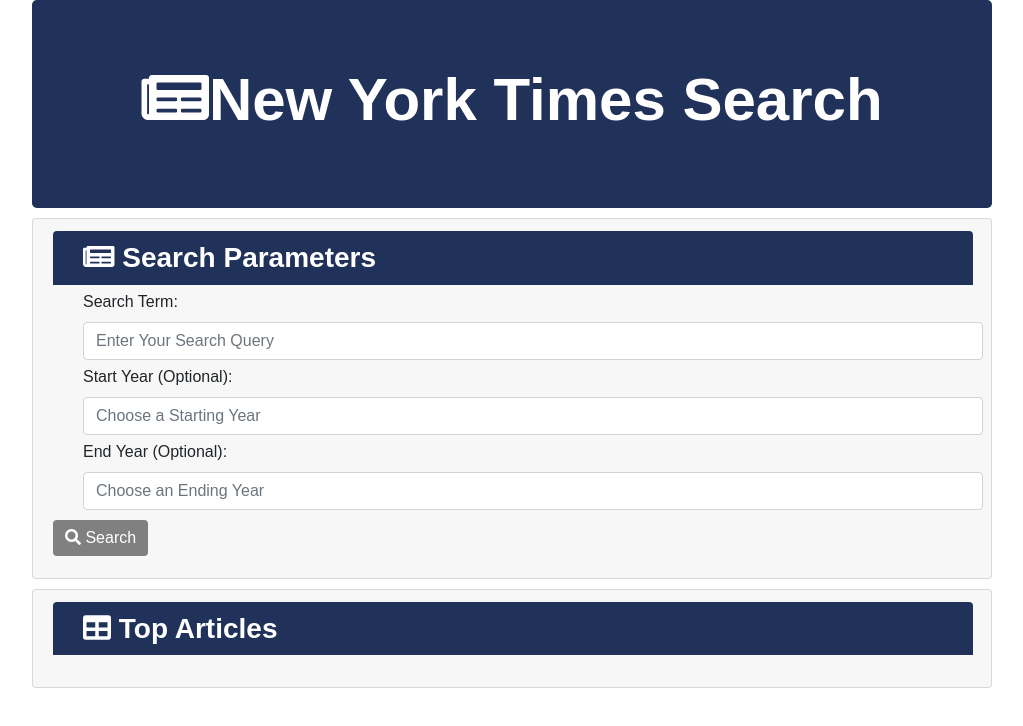
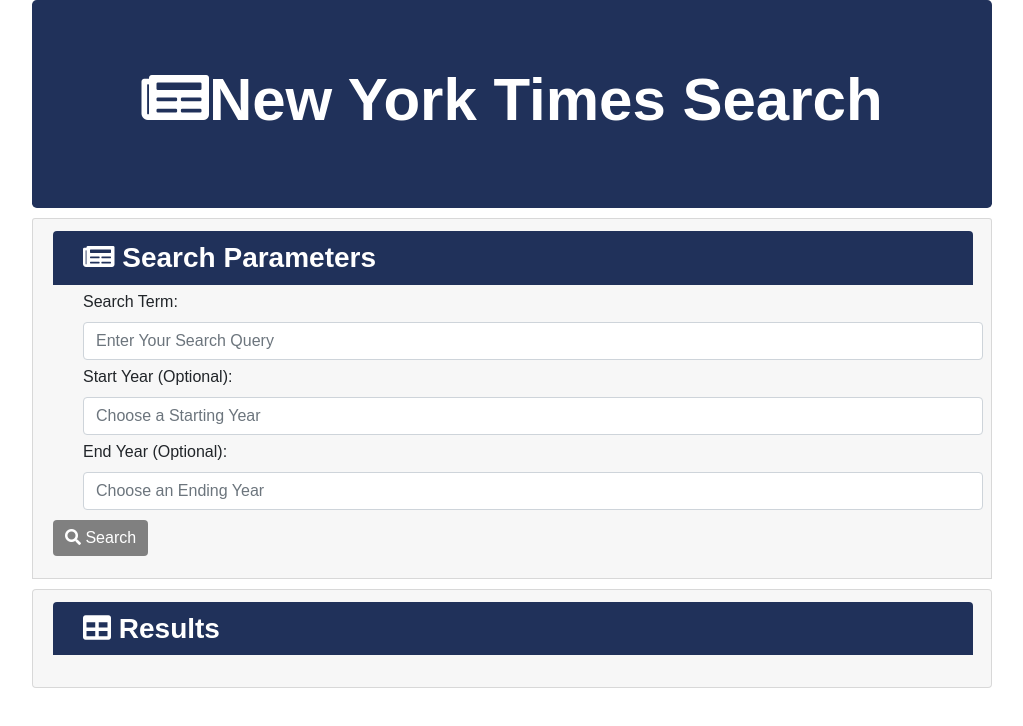
Before and after one commit to annettebeatty/nytreact, a React (Create React App) app: page / in a window 1280 px wide. Shown: the top 726 px of the page, without its empty margins (128-1151 px from the left). Built offline with nearby package versions, Linux system fonts and the light colour scheme; a web font is replaced by a local one.

Commit message:
Results rendering in results section

```diff
--- a/src/App.js
+++ b/src/App.js
@@ -1,13 +1,11 @@
 import React from "react";
 import Header from "./components/Header/Header";
 import Search from "./components/Search/Search";
-import Saved from "./components/Saved/Saved";
 
 const App = () => (
   <div>
     <Header />
     <Search />
-    <Saved />
   </div>
 );
 
--- /dev/null
+++ b/src/components/Results/Results.js
@@ -0,0 +1,21 @@
+import React from "react";
+import "./Results.css";
+
+const ResultsList = props => (
+    <div className="card card-header">
+        <h3 className="card-title rounded-top"><strong><i className="fa fa-table"></i> Results</strong></h3>
+       <div className="card-body">
+    {
+        props.results.map(result => (
+            <li className="list-group-item" key={result._id}>
+                {result.headline.main}
+                {result.web_url}
+                {result.pub_date}
+            </li>
+        ))
+    }
+       </div>
+    </div>
+);
+
+export default ResultsList;
--- a/src/components/Saved/Saved.js
+++ /dev/null
@@ -1,13 +0,0 @@
-import React from "react";
-import "./Saved.css";
-
-const Saved = () => (
-    <div className="card card-header">
-        <h3 className="card-title rounded-top"><strong><i className="fa fa-table"></i> Top Articles</strong></h3>
-       <div className="card-body">
-          <div id="temp" className="article"></div>
-       </div>
-    </div>
-);
-
-export default Saved;
--- a/src/components/Search/Search.js
+++ b/src/components/Search/Search.js
@@ -1,5 +1,7 @@
 import React, { Component } from "react";
 import "./Search.css";
+import ResultsList from "../Results/Results";
+import SearchForm from "./SearchForm"
 import axios from "axios";
 
 const BASEURL = "https://api.nytimes.com/svc/search/v2/articlesearch.json";
@@ -9,7 +11,8 @@
   state = {
     searchTerm: "",
     startYear: "",
-    endYear: ""
+    endYear: "",
+    results: []
   };
 
 searchArticles = (query, startYear, endYear) => {
@@ -30,9 +33,8 @@
   console.log("queryURL - ", queryURL);
 
   axios.get(BASEURL + queryURL)
-    .then(function (response) {
-      console.log(response);
-    })
+
+  .then(res => this.setState({ results: res.data.response.docs }))
     .catch(function (error) {
       console.log(error);
     });
@@ -51,9 +53,8 @@
 handleFormSubmit = event => {
   event.preventDefault();
 
-  // const { firstName, lastName} = this.state.
   // Alert the user their first and last name, clear `this.state.firstName` and `this.state.lastName`, clearing the inputs
-  alert(`Data ${this.state.searchTerm} ${this.state.startYear} ${this.state.endYear}`);
+  //alert(`Data ${this.state.searchTerm} ${this.state.startYear} ${this.state.endYear}`);
 
   // Put my ajax in here
   this.searchArticles(this.state.searchTerm, this.state.startYear, this.state.endYear);
@@ -61,33 +62,28 @@
   this.setState({
     searchTerm: "",
     startYear: "",
-    endYear: ""
+    endYear: "",
+    results: []
   });
+};
+
+renderPage = () => {
+  if (this.state.results) {
+    return <ResultsList results={this.state.results}/>;
+  }
 };
 
 render() {
   return (
-    <div className="card card-header">
-      <h3 className="card-title rounded-top"><strong><i className="fa fa-newspaper"></i> Search Parameters</strong></h3>
-        <div className="card-block">
-        <form className="form">
-        <div className="form-group">
-          <label htmlFor="userSearch">Search Term:</label>
-          <input type="text" className="form-control" name="searchTerm" value={this.state.searchTerm} onChange={this.handleInputChange} placeholder="Enter Your Search Query"></input>
-        </div>
-        <div className="form-group">
-          <label htmlFor="userStart">Start Year (Optional):</label>
-          <input type="text" className="form-control" name="startYear" value={this.state.startYear} onChange={this.handleInputChange} placeholder="Choose a Starting Year"></input>
-        </div>
-        <div className="form-group">
-          <label htmlFor="userEnd">End Year (Optional):</label>
-          <input type="text" className="form-control" name="endYear" value={this.state.endYear} onChange={this.handleInputChange} placeholder="Choose an Ending Year"></input>
-        </div>
-        <button id="searchit" type="submit" className="btn btn-primary" onClick={this.handleFormSubmit}><i className="fa fa-search"></i> Search</button>
-        </form>
-      </div>
-      </div>
-);
+    <div>
+      <SearchForm
+        search={this.state.search}
+        handleFormSubmit={this.handleFormSubmit}
+        handleInputChange={this.handleInputChange}
+      />
+      {this.renderPage()}
+    </div>
+  );
 }
 }
 
--- /dev/null
+++ b/src/components/Search/SearchForm.js
@@ -0,0 +1,27 @@
+import React from "react";
+
+const SearchForm = props => (
+
+<div className="card card-header">
+    <h3 className="card-title rounded-top"><strong><i className="fa fa-newspaper"></i> Search Parameters</strong></h3>
+    <div className="card-block">
+    <form className="form">
+    <div className="form-group">
+        <label htmlFor="userSearch">Search Term:</label>
+        <input type="text" className="form-control" name="searchTerm" value={props.searchTerm} onChange={props.handleInputChange} placeholder="Enter Your Search Query"></input>
+    </div>
+    <div className="form-group">
+        <label htmlFor="userStart">Start Year (Optional):</label>
+        <input type="text" className="form-control" name="startYear" value={props.startYear} onChange={props.handleInputChange} placeholder="Choose a Starting Year"></input>
+    </div>
+    <div className="form-group">
+        <label htmlFor="userEnd">End Year (Optional):</label>
+        <input type="text" className="form-control" name="endYear" value={props.endYear} onChange={props.handleInputChange} placeholder="Choose an Ending Year"></input>
+    </div>
+    <button id="searchit" type="submit" className="btn btn-primary" onClick={props.handleFormSubmit}><i className="fa fa-search"></i> Search</button>
+    </form>
+    </div>
+    </div>
+);
+
+export default SearchForm;
```
Also changed, not shown: src/components/Results/Results.css (renamed from src/components/Saved/Saved.css).
